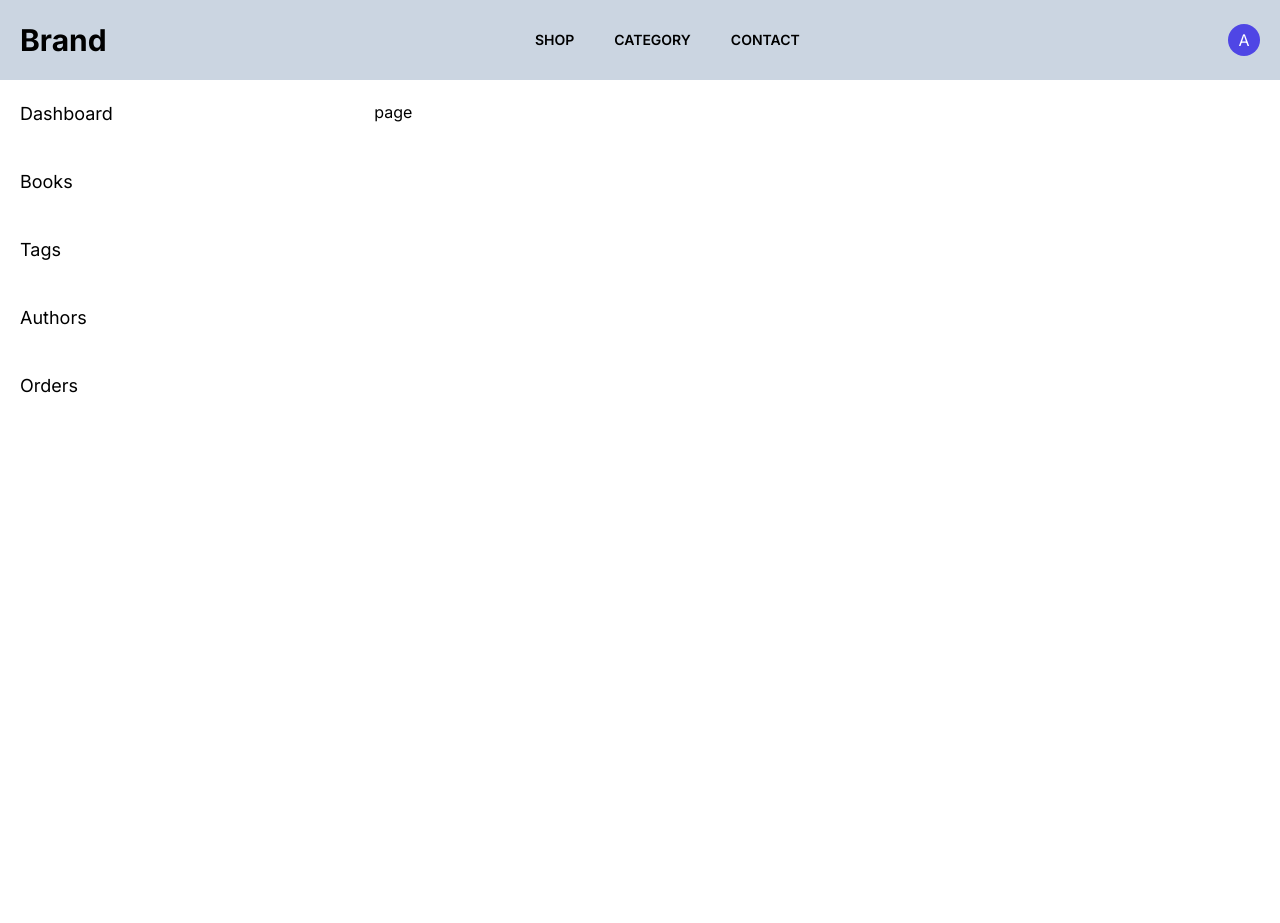
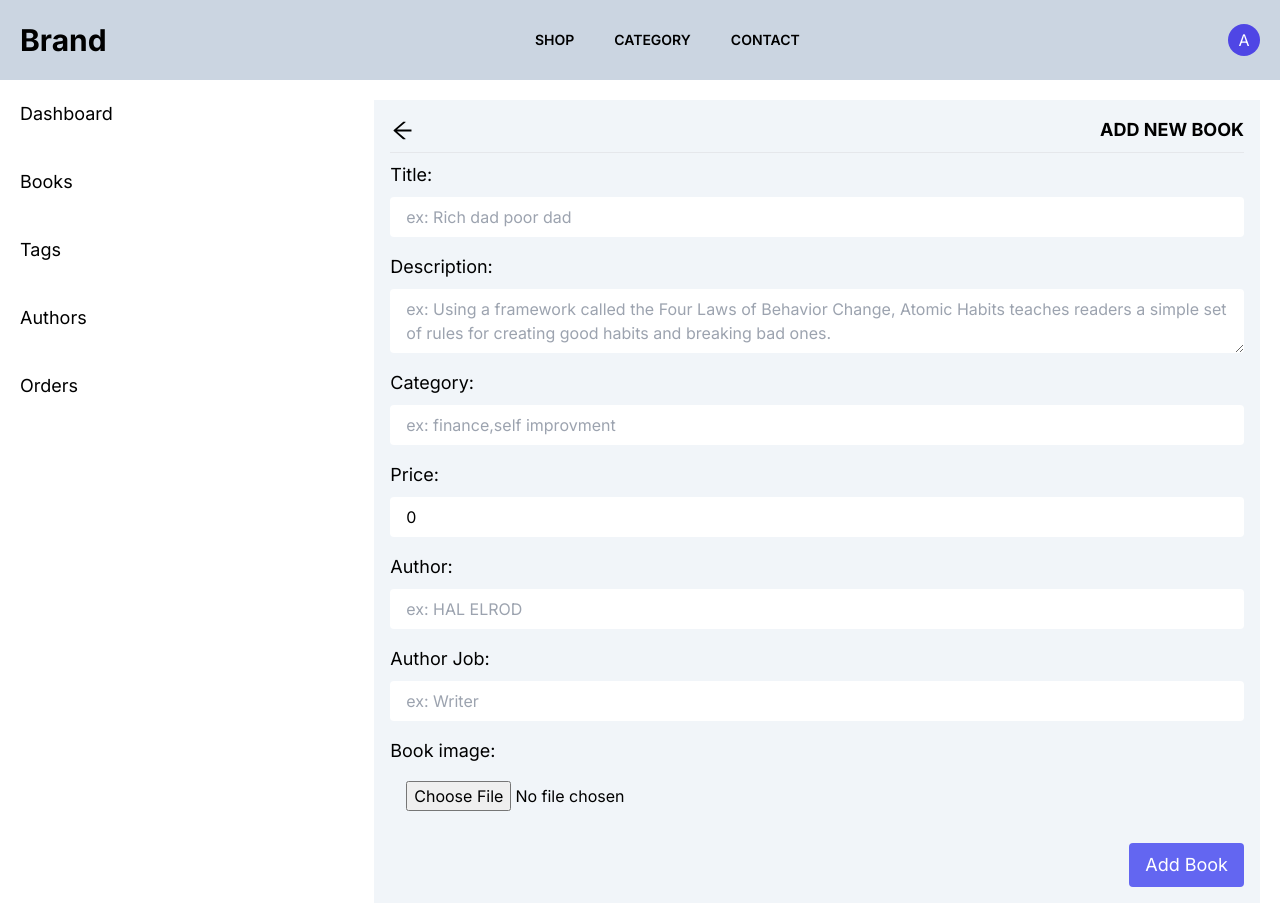
Before and after one commit to Moncef-Mhz/book-commerce, a Next.js app: page /admin/books/new in a window 1280 px wide. Before the commit the page ends 800 px from the top, so only its background shows below. Built offline with nearby package versions, Linux system fonts and the light colour scheme.

Commit message:
trynig to fix some issue

```diff
--- a/app/admin/books/new/page.jsx
+++ b/app/admin/books/new/page.jsx
@@ -1,7 +1,192 @@
-import React from "react";
+"use client";
+import Link from "next/link";
+import React, { useState } from "react";
+import { AiOutlineArrowLeft } from "react-icons/ai";
+import { TfiImport } from "react-icons/tfi";
 
 function newBook() {
-  return <div>page</div>;
+  //Book states
+  const [title, setTitle] = useState("");
+  const [description, setdescription] = useState("");
+  const [categories, setcategories] = useState("");
+  const [price, setprice] = useState(0);
+  const [author, setauthor] = useState("");
+  const [job, setjob] = useState("");
+  const [image, setImage] = useState("");
+
+  // cloudinary handler
+  const handleImage = (e) => {
+    const file = e.target.files[0];
+    setFileToBase(file);
+  };
+  const setFileToBase = (file) => {
+    const reader = new FileReader();
+    reader.readAsDataURL(file);
+    reader.onloadend = () => {
+      setImage(reader.result);
+    };
+  };
+
+  //adding books to DB
+  const submitHandler = async (e) => {
+    e.preventDefault();
+    // if (
+    //   title == "" ||
+    //   categories == "" ||
+    //   description == "" ||
+    //   author == "" ||
+    //   job == "" ||
+    //   image == ""
+    // ) {
+    //   console.log("feild are messing");
+    //   return;
+    // }
+
+    try {
+      let slug = title.replace(" ", "-");
+      let category = categories.split(",");
+
+      const response = await fetch("/api/admin/books/new", {
+        method: "POST",
+        body: JSON.stringify({
+          title,
+          slug,
+          category,
+          description,
+          price,
+          author,
+          job,
+          image,
+        }),
+      });
+      if (response.ok) {
+        setTitle("");
+        setauthor("");
+        setcategories("");
+        setdescription("");
+        setjob("");
+        setprice(0);
+        setImage("");
+      }
+    } catch (err) {
+      console.log(err);
+    }
+  };
+
+  return (
+    <div className=" w-full bg-slate-100 h-full p-4">
+      <div className="flex flex-row w-full  h-full border-b mb-2 pb-2  items-center justify-between">
+        <Link href="/admin/books">
+          <AiOutlineArrowLeft size={25} />
+        </Link>
+        <h1 className="text-lg font-bold uppercase cursor-default">
+          Add new Book
+        </h1>
+      </div>
+      <form className="flex flex-col gap-4" onSubmit={submitHandler}>
+        <div className="flex flex-col gap-2">
+          <label htmlFor="" className="text-lg">
+            Title:
+          </label>
+          <input
+            type="text"
+            value={title}
+            onChange={(e) => setTitle(e.target.value)}
+            className="px-4 py-2 rounded outline-indigo-500 "
+            placeholder="ex: Rich dad poor dad"
+            required
+          />
+        </div>
+        <div className="flex flex-col gap-2">
+          <label htmlFor="" className="text-lg">
+            Description:
+          </label>
+          <textarea
+            className="px-4 py-2 rounded outline-indigo-500 "
+            required
+            value={description}
+            onChange={(e) => setdescription(e.target.value)}
+            placeholder="ex: Using a framework called the Four Laws of Behavior Change, Atomic Habits teaches readers a simple set of rules for creating good habits and breaking bad ones."
+          />
+        </div>
+        <div className="flex flex-col gap-2">
+          <label htmlFor="" className="text-lg">
+            Category:
+          </label>
+          <input
+            type="text"
+            value={categories}
+            onChange={(e) => setcategories(e.target.value)}
+            className="px-4 py-2 rounded outline-indigo-500 "
+            placeholder="ex: finance,self improvment"
+            required
+          />
+        </div>
+        <div className="flex flex-col gap-2">
+          <label htmlFor="" className="text-lg">
+            Price:
+          </label>
+          <input
+            type="Number"
+            className="px-4 py-2 rounded outline-indigo-500 "
+            value={price}
+            onChange={(e) => setprice(e.target.value)}
+            placeholder="ex: 10"
+            min="0"
+            required
+          />
+        </div>
+        <div className="flex flex-col gap-2">
+          <label htmlFor="" className="text-lg">
+            Author:
+          </label>
+          <input
+            type="text"
+            value={author}
+            onChange={(e) => setauthor(e.target.value)}
+            className="px-4 py-2 rounded outline-indigo-500 "
+            placeholder="ex: HAL ELROD"
+            required
+          />
+        </div>
+        <div className="flex flex-col gap-2">
+          <label htmlFor="" className="text-lg">
+            Author Job:
+          </label>
+          <input
+            type="text"
+            value={job}
+            onChange={(e) => setjob(e.target.value)}
+            className="px-4 py-2 rounded outline-indigo-500 "
+            placeholder="ex: Writer"
+            required
+          />
+        </div>
+        <div className="flex flex-col gap-2 relative">
+          <label htmlFor="" className="text-lg">
+            Book image:
+          </label>
+          <input
+            type="file"
+            file={image}
+            id="formupload"
+            onChange={handleImage}
+            className="px-4 py-2 rounded outline-0"
+            placeholder="ex: Writer"
+            required
+          />
+        </div>
+        <div className="mt-2 flex items-center justify-end">
+          <button
+            className="bg-indigo-500 text-white px-4 py-2 rounded text-lg"
+            onSubmit={submitHandler}
+          >
+            Add Book
+          </button>
+        </div>
+      </form>
+    </div>
+  );
 }
 
 export default newBook;
--- a/app/api/admin/books/new/route.js
+++ b/app/api/admin/books/new/route.js
@@ -1,14 +1,21 @@
 import Books from "@models/Books";
 import { connectToDB } from "@utils/ConnectToDB";
+import cloudinary from "@utils/Cloudinary";
 
 export const POST = async (req) => {
-  const { title, img, price, description, category, author, job } =
+  const { title, image, price, description, category, author, job } =
     await req.json();
   try {
+    const result = await cloudinary.uploader.upload(image, {
+      folder: "book images",
+    });
     await connectToDB();
     const newBook = new Books({
       title,
-      img,
+      image: {
+        public_id: result.public_id,
+        url: result.secure_url,
+      },
       price,
       description,
       category,
--- a/models/Books.js
+++ b/models/Books.js
@@ -3,7 +3,17 @@ import { model, models, Schema } from "mongoose";
 const BookSchema = new Schema(
   {
     title: String,
-    img: String,
+    slug: String,
+    image: {
+      public_id: {
+        type: String,
+        required: true,
+      },
+      url: {
+        type: String,
+        required: true,
+      },
+    },
     description: String,
     price: Number,
     category: [String],
--- a/package.json
+++ b/package.json
@@ -9,8 +9,11 @@
     "lint": "next lint"
   },
   "dependencies": {
+    "@cloudinary/react": "^1.11.2",
+    "@cloudinary/url-gen": "^1.11.2",
     "@nextui-org/react": "^2.1.7",
     "autoprefixer": "10.4.15",
+    "cloudinary": "^1.40.0",
     "framer-motion": "^10.16.1",
     "mongoose": "^7.5.0",
     "next": "13.4.19",
--- /dev/null
+++ b/utils/Cloudinary.js
@@ -0,0 +1,9 @@
+import { v2 as cloudinary } from "cloudinary";
+
+cloudinary.config({
+  cloud_name: process.env.CLOUDINARY_NAME,
+  api_key: process.env.CLOUDINARY_API_KEY,
+  api_secret: process.env.CLOUDINARY_API_SECRET,
+});
+
+export default cloudinary;
```
Also changed, not shown: utils/data.js (deleted), 2 other files (tests, documents, lock files or other folders).
